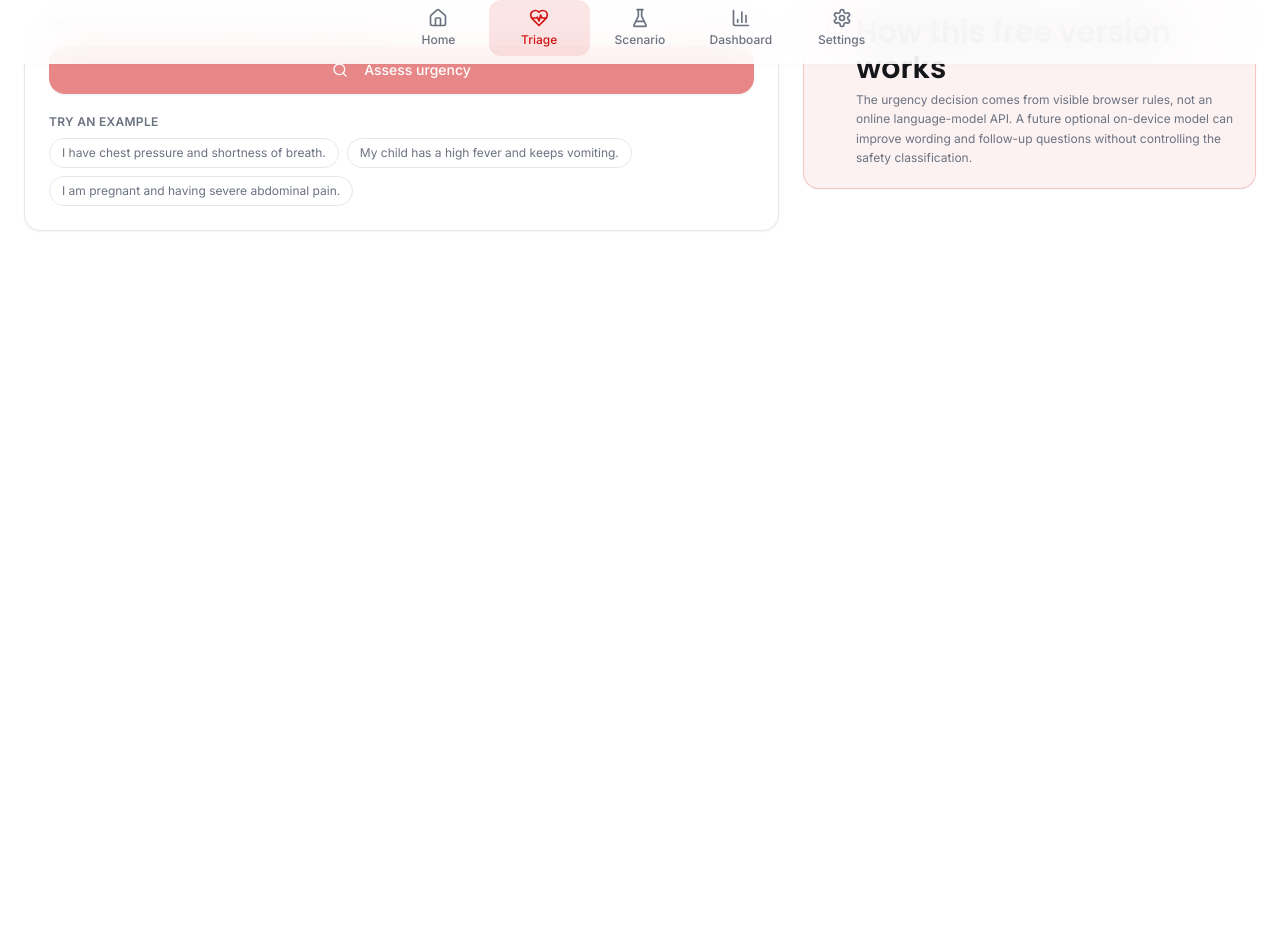
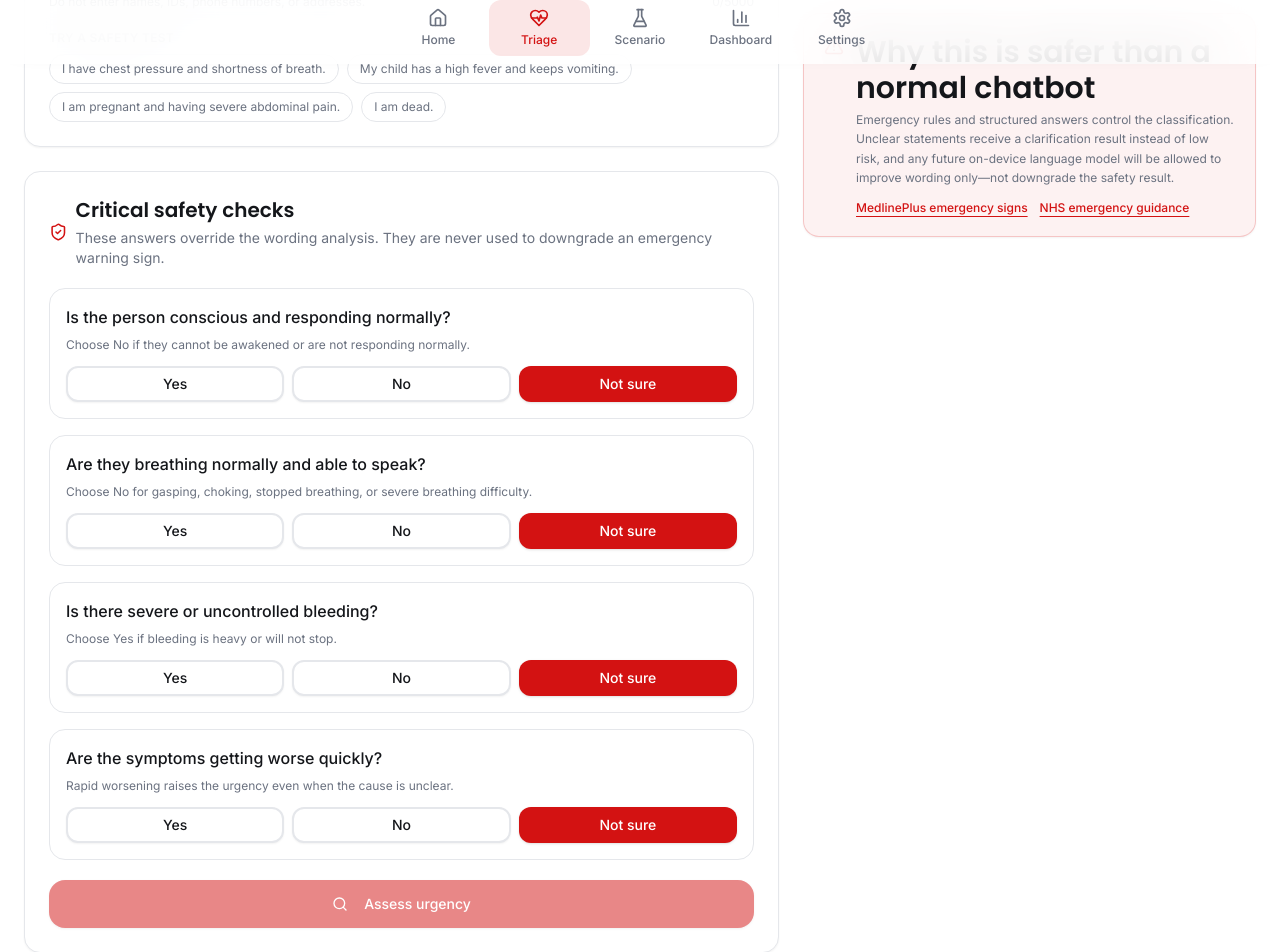
Before and after one commit to Kerbagio/quickerold, a React (Vite) app: page /triage in a window 1280 px wide. Shown: the part 736-1688 px from the top of the page. Before the commit the page ends 1095 px from the top, so only its background shows below. Built offline with nearby package versions, Linux system fonts and the light colour scheme.

Commit message:
Add structured critical checks to triage

```diff
--- a/src/pages/Triage.tsx
+++ b/src/pages/Triage.tsx
@@ -4,6 +4,8 @@ import {
   AlertTriangle,
   ArrowRight,
   BrainCircuit,
+  CheckCircle2,
+  CircleHelp,
   FileText,
   HeartPulse,
   RotateCcw,
@@ -17,39 +19,109 @@ import { Textarea } from "@/components/ui/textarea";
 import Layout from "@/components/Layout";
 import { useLanguage } from "@/contexts/LanguageContext";
 import { clearPageMemory } from "@/hooks/usePageMemory";
-import { assessTriage, type TriageResult } from "@/services/triage";
+import {
+  assessTriage,
+  DEFAULT_TRIAGE_CONTEXT,
+  type TriageAnswer,
+  type TriageContext,
+  type TriageResult,
+} from "@/services/triage";
 import { emergencyTypeLabel } from "@/services/emergency";
 
 const examples = [
   "I have chest pressure and shortness of breath.",
   "My child has a high fever and keeps vomiting.",
   "I am pregnant and having severe abdominal pain.",
+  "I am dead.",
 ];
 
 const urgencyStyles: Record<TriageResult["urgency"], string> = {
   emergency: "border-destructive/40 bg-destructive/10 text-destructive",
   urgent: "border-warning/40 bg-warning/10 text-warning",
   soon: "border-primary/30 bg-primary/10 text-primary",
-  "self-care": "border-success/30 bg-success/10 text-success",
+  "needs-more-info": "border-border bg-muted/60 text-foreground",
 };
+
+const urgencyLabels: Record<TriageResult["urgency"], string> = {
+  emergency: "Emergency",
+  urgent: "Urgent",
+  soon: "Review soon",
+  "needs-more-info": "Needs more information",
+};
+
+const criticalChecks: Array<{
+  key: keyof TriageContext;
+  question: string;
+  hint: string;
+  dangerAnswer: TriageAnswer;
+}> = [
+  {
+    key: "conscious",
+    question: "Is the person conscious and responding normally?",
+    hint: "Choose No if they cannot be awakened or are not responding normally.",
+    dangerAnswer: "no",
+  },
+  {
+    key: "breathingNormally",
+    question: "Are they breathing normally and able to speak?",
+    hint: "Choose No for gasping, choking, stopped breathing, or severe breathing difficulty.",
+    dangerAnswer: "no",
+  },
+  {
+    key: "severeBleeding",
+    question: "Is there severe or uncontrolled bleeding?",
+    hint: "Choose Yes if bleeding is heavy or will not stop.",
+    dangerAnswer: "yes",
+  },
+  {
+    key: "worseningRapidly",
+    question: "Are the symptoms getting worse quickly?",
+    hint: "Rapid worsening raises the urgency even when the cause is unclear.",
+    dangerAnswer: "yes",
+  },
+];
+
+const answerOptions: Array<{ value: TriageAnswer; label: string }> = [
+  { value: "yes", label: "Yes" },
+  { value: "no", label: "No" },
+  { value: "unknown", label: "Not sure" },
+];
 
 const Triage = () => {
   const navigate = useNavigate();
   const { language } = useLanguage();
   const [input, setInput] = useState("");
+  const [context, setContext] = useState<TriageContext>({
+    ...DEFAULT_TRIAGE_CONTEXT,
+  });
   const [result, setResult] = useState<TriageResult | null>(null);
 
-  const canAssess = useMemo(() => input.trim().length >= 8, [input]);
+  const canAssess = useMemo(() => input.trim().length >= 3, [input]);
 
-  const runAssessment = (value = input) => {
+  const runAssessment = (
+    value = input,
+    nextContext: TriageContext = context,
+  ) => {
     const cleaned = value.trim().slice(0, 5000);
-    if (cleaned.length < 8) return;
+    if (cleaned.length < 3) return;
     setInput(cleaned);
-    setResult(assessTriage(cleaned));
+    setResult(assessTriage(cleaned, nextContext));
+  };
+
+  const updateCriticalCheck = (
+    key: keyof TriageContext,
+    value: TriageAnswer,
+  ) => {
+    const nextContext = { ...context, [key]: value };
+    setContext(nextContext);
+    if (result && input.trim().length >= 3) {
+      setResult(assessTriage(input, nextContext));
+    }
   };
 
   const reset = () => {
     setInput("");
+    setContext({ ...DEFAULT_TRIAGE_CONTEXT });
     setResult(null);
   };
 
@@ -73,12 +145,12 @@ const Triage = () => {
             <div>
               <div className="mb-4 flex flex-wrap gap-2">
                 <Badge className="bg-success text-success-foreground">$0 to run</Badge>
-                <Badge variant="outline">No AI API</Badge>
-                <Badge variant="outline">Browser-only assessment</Badge>
+                <Badge variant="outline">No paid AI API</Badge>
+                <Badge variant="outline">Safety-first browser triage</Badge>
               </div>
               <h1 className="text-3xl font-bold sm:text-4xl">QuickER Health Triage</h1>
               <p className="mt-3 max-w-2xl text-lg text-muted-foreground">
-                Describe symptoms or paste medical-report text. QuickER checks a transparent set of warning-sign rules, estimates urgency, and prepares the right hospital search.
+                Describe the symptoms, then answer four critical checks. QuickER uses hard emergency gates first, estimates urgency, and prepares the appropriate hospital search.
               </p>
             </div>
             <div className="hidden h-24 w-24 items-center justify-center rounded-3xl bg-primary/10 lg:flex">
@@ -92,6 +164,7 @@ const Triage = () => {
         </div>
 
         <div className="grid gap-6 lg:grid-cols-[minmax(0,1.25fr)_minmax(320px,0.75fr)]">
+          <div className="space-y-6">
             <Card className="p-5 sm:p-6">
               <div className="mb-5 flex items-start justify-between gap-4">
                 <div>
@@ -112,31 +185,22 @@ const Triage = () => {
 
               <Textarea
                 value={input}
-              onChange={(event) => setInput(event.target.value.slice(0, 5000))}
+                onChange={(event) => {
+                  setInput(event.target.value.slice(0, 5000));
+                  setResult(null);
+                }}
                 placeholder="Example: My father developed sudden chest pressure 20 minutes ago and is struggling to breathe."
-              className="min-h-[190px] resize-y rounded-2xl"
-              aria-label="Symptoms or medical report text"
+                className="min-h-[170px] resize-y rounded-2xl"
+                aria-label="Symptoms or medical report summary"
               />
               <div className="mt-2 flex items-center justify-between text-xs text-muted-foreground">
                 <span>Do not enter names, IDs, phone numbers, or addresses.</span>
                 <span>{input.length}/5000</span>
               </div>
 
-            <div className="mt-4 flex flex-col gap-3 sm:flex-row">
-              <Button
-                type="button"
-                size="lg"
-                className="flex-1"
-                disabled={!canAssess}
-                onClick={() => runAssessment()}
-              >
-                <Search className="mr-2 h-5 w-5" /> Assess urgency
-              </Button>
-            </div>
-
               <div className="mt-5">
                 <p className="mb-2 text-xs font-semibold uppercase tracking-wide text-muted-foreground">
-                Try an example
+                  Try a safety test
                 </p>
                 <div className="flex flex-wrap gap-2">
                   {examples.map((example) => (
@@ -144,7 +208,10 @@ const Triage = () => {
                       key={example}
                       type="button"
                       className="rounded-full border bg-background px-3 py-1.5 text-left text-xs text-muted-foreground transition-colors hover:border-primary hover:text-foreground"
-                    onClick={() => runAssessment(example)}
+                      onClick={() => {
+                        setContext({ ...DEFAULT_TRIAGE_CONTEXT });
+                        runAssessment(example, { ...DEFAULT_TRIAGE_CONTEXT });
+                      }}
                     >
                       {example}
                     </button>
@@ -152,6 +219,65 @@ const Triage = () => {
                 </div>
               </div>
             </Card>
+
+            <Card className="p-5 sm:p-6">
+              <div className="mb-5 flex items-center gap-2">
+                <ShieldCheck className="h-5 w-5 text-primary" />
+                <div>
+                  <h2 className="text-xl font-semibold">Critical safety checks</h2>
+                  <p className="mt-1 text-sm text-muted-foreground">
+                    These answers override the wording analysis. They are never used to downgrade an emergency warning sign.
+                  </p>
+                </div>
+              </div>
+
+              <div className="space-y-4">
+                {criticalChecks.map((check) => (
+                  <div key={check.key} className="rounded-2xl border p-4">
+                    <p className="font-medium">{check.question}</p>
+                    <p className="mt-1 text-xs leading-relaxed text-muted-foreground">
+                      {check.hint}
+                    </p>
+                    <div className="mt-3 grid grid-cols-3 gap-2">
+                      {answerOptions.map((option) => {
+                        const selected = context[check.key] === option.value;
+                        const dangerous = option.value === check.dangerAnswer;
+                        return (
+                          <Button
+                            key={option.value}
+                            type="button"
+                            size="sm"
+                            variant={
+                              selected
+                                ? dangerous
+                                  ? "destructive"
+                                  : "default"
+                                : "outline"
+                            }
+                            onClick={() =>
+                              updateCriticalCheck(check.key, option.value)
+                            }
+                          >
+                            {option.label}
+                          </Button>
+                        );
+                      })}
+                    </div>
+                  </div>
+                ))}
+              </div>
+
+              <Button
+                type="button"
+                size="lg"
+                className="mt-5 w-full"
+                disabled={!canAssess}
+                onClick={() => runAssessment()}
+              >
+                <Search className="mr-2 h-5 w-5" /> Assess urgency
+              </Button>
+            </Card>
+          </div>
 
           <div className="space-y-6">
             <Card className="p-5 sm:p-6">
@@ -164,21 +290,33 @@ const Triage = () => {
                 <div className="space-y-4">
                   <div className={`rounded-2xl border p-4 ${urgencyStyles[result.urgency]}`}>
                     <p className="text-xs font-semibold uppercase tracking-wide">
-                      {result.urgency.split("-").join(" ")}
+                      {urgencyLabels[result.urgency]}
                     </p>
                     <h3 className="mt-1 text-lg font-bold">{result.headline}</h3>
                   </div>
 
-                  <p className="text-sm leading-relaxed text-muted-foreground">{result.summary}</p>
+                  {result.requiresImmediateAction ? (
+                    <div className="rounded-xl border border-destructive/40 bg-destructive/10 p-4 text-sm text-destructive">
+                      <strong>Do not wait for this app:</strong> follow the emergency instruction below now.
+                    </div>
+                  ) : null}
 
-                  <div className="grid grid-cols-2 gap-3">
+                  <p className="text-sm leading-relaxed text-muted-foreground">
+                    {result.summary}
+                  </p>
+
+                  <div className="grid grid-cols-3 gap-2">
                     <div className="rounded-xl bg-muted/50 p-3">
                       <p className="text-xs text-muted-foreground">Severity</p>
-                      <p className="mt-1 font-semibold capitalize">{result.severity}</p>
+                      <p className="mt-1 text-sm font-semibold capitalize">{result.severity}</p>
                     </div>
                     <div className="rounded-xl bg-muted/50 p-3">
-                      <p className="text-xs text-muted-foreground">Risk level</p>
-                      <p className="mt-1 font-semibold capitalize">{result.riskLevel}</p>
+                      <p className="text-xs text-muted-foreground">Risk</p>
+                      <p className="mt-1 text-sm font-semibold capitalize">{result.riskLevel}</p>
+                    </div>
+                    <div className="rounded-xl bg-muted/50 p-3">
+                      <p className="text-xs text-muted-foreground">Confidence</p>
+                      <p className="mt-1 text-sm font-semibold capitalize">{result.confidence}</p>
                     </div>
                   </div>
 
@@ -195,11 +333,30 @@ const Triage = () => {
                   {result.matchedSignals.length ? (
                     <div>
                       <p className="text-xs font-semibold uppercase tracking-wide text-muted-foreground">
-                        Detected warning phrases
+                        Signals used
                       </p>
                       <div className="mt-2 flex flex-wrap gap-2">
                         {result.matchedSignals.map((signal) => (
-                          <Badge key={signal} variant="outline">{signal}</Badge>
+                          <Badge key={signal} variant="outline">
+                            {signal}
+                          </Badge>
+                        ))}
+                      </div>
+                    </div>
+                  ) : null}
+
+                  {result.followUpQuestions.length ? (
+                    <div className="rounded-xl border p-4">
+                      <div className="flex items-center gap-2">
+                        <CircleHelp className="h-4 w-4 text-primary" />
+                        <p className="text-sm font-semibold">Questions still needed</p>
+                      </div>
+                      <div className="mt-3 space-y-2">
+                        {result.followUpQuestions.map((question) => (
+                          <div key={question} className="flex gap-2 text-sm text-muted-foreground">
+                            <CheckCircle2 className="mt-0.5 h-4 w-4 shrink-0 text-primary" />
+                            <span>{question}</span>
+                          </div>
                         ))}
                       </div>
                     </div>
@@ -207,7 +364,9 @@ const Triage = () => {
 
                   <div className="rounded-xl border p-4">
                     <p className="text-sm font-semibold">Recommended next step</p>
-                    <p className="mt-1 text-sm leading-relaxed text-muted-foreground">{result.nextStep}</p>
+                    <p className="mt-1 text-sm leading-relaxed text-muted-foreground">
+                      {result.nextStep}
+                    </p>
                   </div>
 
                   <Button
@@ -216,7 +375,9 @@ const Triage = () => {
                     size="lg"
                     onClick={prepareHospitalSearch}
                   >
-                    Find suitable hospitals
+                    {result.urgency === "needs-more-info"
+                      ? "Find general emergency hospitals"
+                      : "Find suitable hospitals"}
                     <ArrowRight className="ml-2 h-5 w-5" />
                   </Button>
                 </div>
@@ -225,7 +386,7 @@ const Triage = () => {
                   <ShieldCheck className="mx-auto h-9 w-9 text-muted-foreground" />
                   <p className="mt-3 font-medium">No assessment yet</p>
                   <p className="mt-1 text-sm text-muted-foreground">
-                    Enter symptoms or report text to generate urgency, severity, risk, specialty, and radius fields.
+                    Enter the situation, answer the critical checks, and run the assessment. Unknown text will not be marked green.
                   </p>
                 </div>
               )}
@@ -235,10 +396,28 @@ const Triage = () => {
               <div className="flex gap-3">
                 <AlertTriangle className="mt-0.5 h-5 w-5 shrink-0 text-primary" />
                 <div>
-                  <h2 className="font-semibold">How this free version works</h2>
+                  <h2 className="font-semibold">Why this is safer than a normal chatbot</h2>
                   <p className="mt-1 text-xs leading-relaxed text-muted-foreground">
-                    The urgency decision comes from visible browser rules, not an online language-model API. A future optional on-device model can improve wording and follow-up questions without controlling the safety classification.
+                    Emergency rules and structured answers control the classification. Unclear statements receive a clarification result instead of low risk, and any future on-device language model will be allowed to improve wording only—not downgrade the safety result.
                   </p>
+                  <div className="mt-3 flex flex-wrap gap-3 text-xs font-medium">
+                    <a
+                      href="https://medlineplus.gov/ency/article/001927.htm"
+                      target="_blank"
+                      rel="noreferrer"
+                      className="text-primary underline underline-offset-4"
+                    >
+                      MedlinePlus emergency signs
+                    </a>
+                    <a
+                      href="https://www.nhs.uk/nhs-services/urgent-and-emergency-care-services/when-to-call-999/"
+                      target="_blank"
+                      rel="noreferrer"
+                      className="text-primary underline underline-offset-4"
+                    >
+                      NHS emergency guidance
+                    </a>
+                  </div>
                 </div>
               </div>
             </Card>
```
Lines whose indentation alone changed are shown as unchanged.
